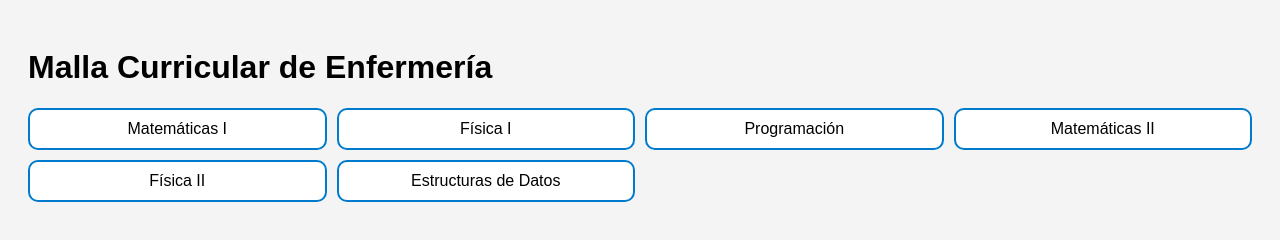
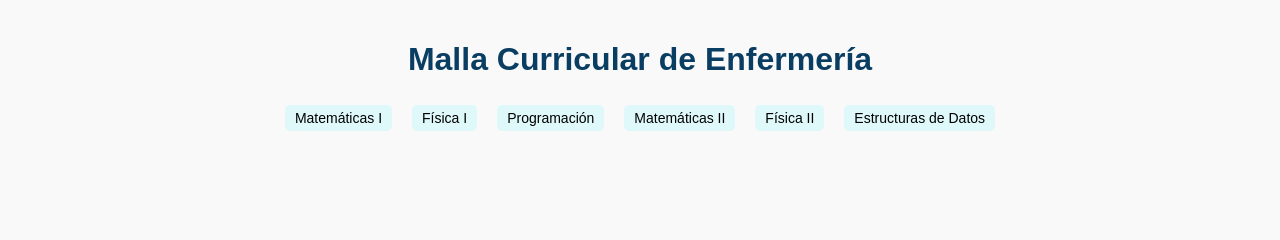
Before and after one commit to valeryortizvillada/ENFERMER-A, a plain HTML site: page index.html in a window 1280 px wide. Drawn offline with Linux system fonts and the light colour scheme.

Commit message:
Update style.css

```diff
--- a/style.css
+++ b/style.css
@@ -1,26 +1,41 @@
 body {
   font-family: Arial, sans-serif;
+  background: #f9f9f9;
+  margin: 0;
   padding: 20px;
-  background: #f4f4f4;
+}
+
+h1 {
+  text-align: center;
+  color: #0a3d62;
 }
 
 #malla {
-  display: grid;
-  grid-template-columns: repeat(4, 1fr);
-  gap: 10px;
+  display: flex;
+  flex-wrap: wrap;
+  gap: 20px;
+  justify-content: center;
+}
+
+.semestre {
+  background: #ffffff;
+  border: 2px solid #0a3d62;
+  border-radius: 10px;
+  padding: 15px;
+  width: 280px;
+  box-shadow: 0 4px 8px rgba(0,0,0,0.1);
+}
+
+.semestre h2 {
+  color: #0a3d62;
+  text-align: center;
+  margin-bottom: 10px;
 }
 
 .curso {
-  background: #fff;
-  border: 2px solid #007acc;
-  border-radius: 10px;
-  padding: 10px;
-  text-align: center;
-  cursor: pointer;
-  transition: transform 0.2s;
+  background: #dff9fb;
+  border-radius: 5px;
+  padding: 5px 10px;
+  margin: 5px 0;
+  font-size: 14px;
 }
-
-.curso:hover {
-  transform: scale(1.05);
-  background-color: #e6f7ff;
-}
```
